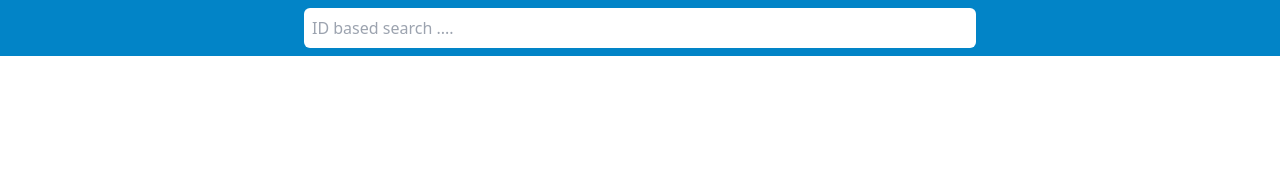
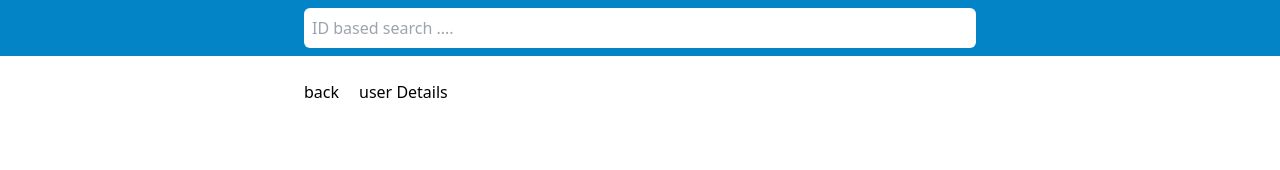
Before and after one commit to AliSaleemHasan/maids, an Angular app: page /details/1 in a window 1280 px wide. Before the commit this address led to /. Shown: the top 170 px of the page. Built offline with nearby package versions, Linux system fonts and the light colour scheme.

Commit message:
create simple user details page

```diff
--- a/src/app/app.routes.ts
+++ b/src/app/app.routes.ts
@@ -1,9 +1,14 @@
 import { Routes } from '@angular/router';
 import { HomeComponent } from './home/home.component';
+import { UserDetailsComponent } from './user-details/user-details.component';
 
 export const routes: Routes = [
   {
     path: '',
     component: HomeComponent,
   },
+  {
+    path: 'details/:id',
+    component: UserDetailsComponent,
+  },
 ];
--- /dev/null
+++ b/src/app/user-details/user-details.component.html
@@ -0,0 +1,6 @@
+<div class="max-w-2xl w-screen">
+  <div class="flex gap-5">
+    <a [routerLink]="['/']"> back </a>
+    <h1>user Details</h1>
+  </div>
+</div>
--- a/src/app/user-item/user-item.component.html
+++ b/src/app/user-item/user-item.component.html
@@ -1,3 +1,4 @@
+<a [routerLink]="['/details/1']">
   <div class="flex justify-between items-center">
     <p class="font-medium text-sky-500">
       {{ user.name }}
@@ -6,3 +7,4 @@
       {{ user.id }}
     </p>
   </div>
+</a>
--- a/src/app/user-item/user-item.component.ts
+++ b/src/app/user-item/user-item.component.ts
@@ -1,10 +1,10 @@
 import { Component, Input } from '@angular/core';
 import { User } from '../user';
-
+import { RouterLink } from '@angular/router';
 @Component({
   selector: 'app-user-item',
   standalone: true,
-  imports: [],
+  imports: [RouterLink],
   templateUrl: './user-item.component.html',
   styleUrl: './user-item.component.css',
 })
```
Also changed, not shown: src/app/user-details/user-details.component.ts (added, +10 -0 lines), src/app/user-details/user-details.component.css (added), 1 other file (tests, documents, lock files or other folders). Lines whose indentation alone changed are shown as unchanged.
